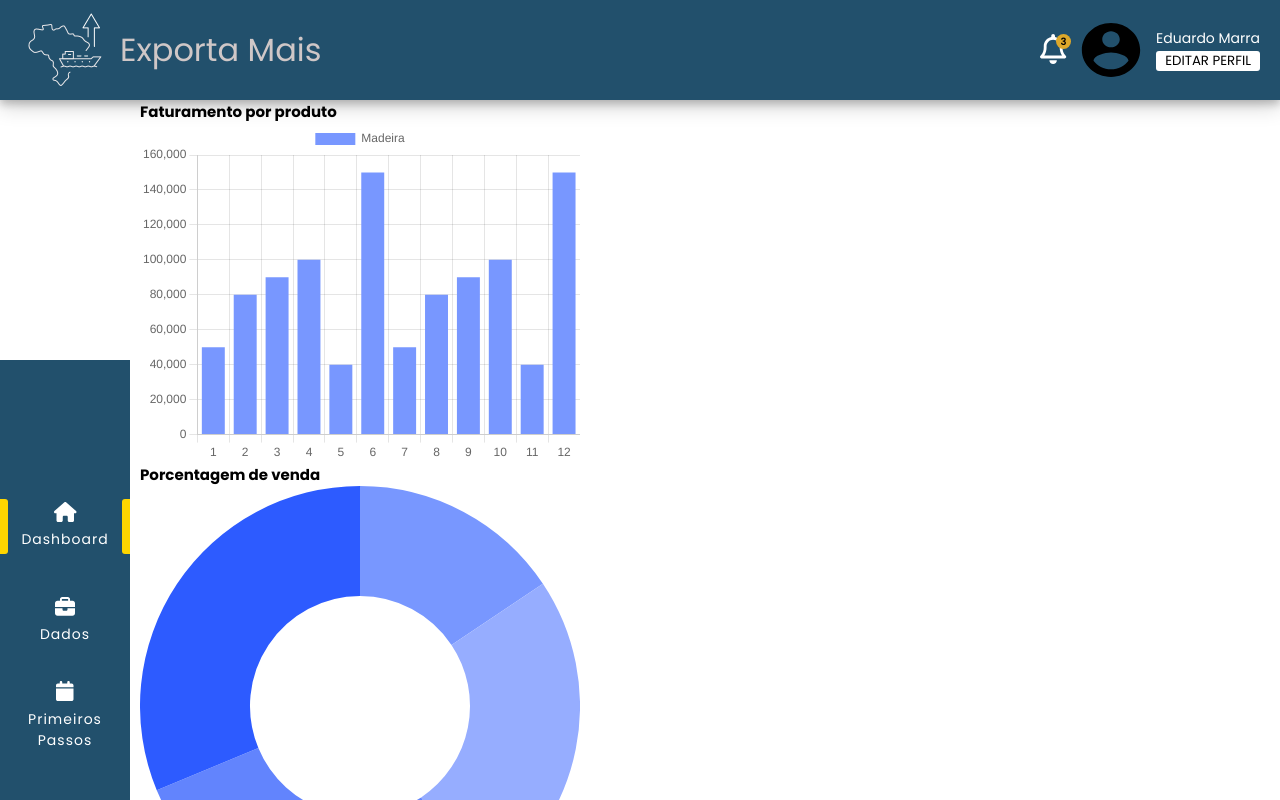
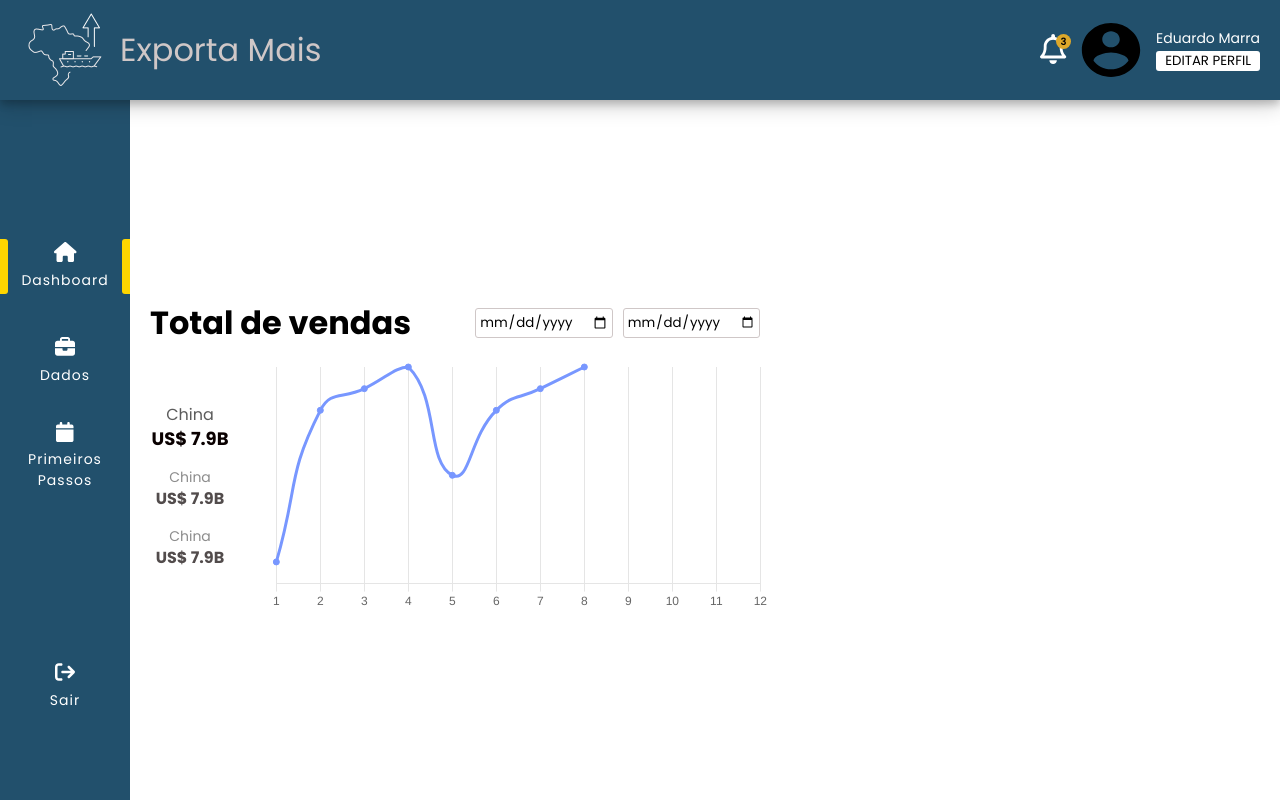
Before and after one commit to Eduardomarra/exportaMaisBr, an Angular app: page / in a window 1280 px wide. Shown: the top 800 px of the page. Built offline with nearby package versions, Linux system fonts and the light colour scheme.

Commit message:
total-sale component

```diff
--- a/src/app/features/dashboard/components/total-sale/total-sale.component.html
+++ b/src/app/features/dashboard/components/total-sale/total-sale.component.html
@@ -1,6 +1,32 @@
-<div>
-  <div>
-    <h2>Total de venda</h2>
-    <canvas id="line" width="440" height="340"></canvas>
+<div class="container">
+  <div class="title">
+    <h2>Total de vendas</h2>
+    <div class="input-date">
+      <div>
+        <input type="date" name="initialDate" id="initial-date" />
+      </div>
+      <div>
+        <input type="date" name="finalDate" id="final-date" />
+      </div>
+    </div>
+  </div>
+  <div class="grafic-sale">
+    <div class="sidebar">
+      <div class="card">
+        <span>China</span>
+        <h2>US$ 7.9B</h2>
+      </div>
+      <div class="card small">
+        <span>China</span>
+        <h2>US$ 7.9B</h2>
+      </div>
+      <div class="card small">
+        <span>China</span>
+        <h2>US$ 7.9B</h2>
+      </div>
+    </div>
+    <div class="chart-bar">
+      <canvas id="line"></canvas>
+    </div>
   </div>
 </div>
--- a/src/app/features/dashboard/components/total-sale/total-sale.component.scss
+++ b/src/app/features/dashboard/components/total-sale/total-sale.component.scss
@@ -0,0 +1,92 @@
+.container {
+  display: flex;
+  align-items: center;
+  justify-content: center;
+  flex-direction: column;
+  gap: 0.5rem;
+  width: 100%;
+
+  .title {
+    display: flex;
+    align-items: center;
+    justify-content: space-between;
+    width: 100%;
+    padding: 1rem;
+
+    h2 {
+      font-size: var(--fontSize-xxlarge);
+    }
+
+    .input-date {
+      display: flex;
+      align-items: center;
+      justify-content: center;
+      gap: 1rem;
+
+      div {
+        input {
+          padding: 0.3rem;
+          border: 1px solid var(--gray);
+          border-radius: 3px;
+        }
+      }
+    }
+  }
+
+  .grafic-sale {
+    display: flex;
+    align-items: center;
+    justify-content: flex-start;
+    gap: 3rem;
+    width: 100%;
+
+    .sidebar {
+      display: flex;
+      align-items: center;
+      justify-content: space-between;
+      flex-direction: column;
+      gap: 2rem;
+
+      .card {
+        display: flex;
+        align-items: center;
+        flex-direction: column;
+        min-width: 10rem;
+        gap: 0.5rem;
+
+        span {
+          font-size: var(--fontSize-medium);
+          line-height: var(--line-medium);
+          color: var(--gray-300);
+        }
+
+        h2 {
+          font-size: var(--fontSize-large);
+          line-height: var(--line-large);
+          color: var(--black);
+        }
+      }
+
+      .card.small {
+        opacity: 0.7;
+        span {
+          font-size: var(--fontSize-small);
+          line-height: var(--line-small);
+        }
+
+        h2 {
+          font-size: var(--fontSize-medium);
+          line-height: var(--line-medium);
+        }
+      }
+    }
+
+    .chart-bar {
+      width: 100%;
+
+      canvas {
+        height: 25rem;
+      }
+    }
+  }
+}
--- a/src/app/features/dashboard/components/total-sale/total-sale.component.ts
+++ b/src/app/features/dashboard/components/total-sale/total-sale.component.ts
@@ -23,11 +23,14 @@ export class TotalSaleComponent implements OnInit {
         datasets: [
           {
             label: 'Madeira',
-            data: [50000, 80000, 90000, 100000, 50000, 80000, 90000, 100000],
+            data: [
+              100000000, 800000000, 900000000, 1000000000, 500000000, 800000000,
+              900000000, 1000000000,
+            ],
             fill: false,
             backgroundColor: ['#7897ff'],
             borderColor: '#7897ff',
-            tension: 0.1,
+            tension: 0.5,
           },
         ],
       },
@@ -38,6 +41,7 @@ export class TotalSaleComponent implements OnInit {
             display: false,
           },
         },
+        indexAxis: 'x',
         plugins: {
           legend: {
             display: false,
--- a/src/app/features/dashboard/dashboard.component.html
+++ b/src/app/features/dashboard/dashboard.component.html
@@ -2,9 +2,9 @@
 <div class="container">
   <app-sidebar></app-sidebar>
   <div>
-    <app-per-product></app-per-product>
+    <app-total-sale></app-total-sale>
+    <!--<app-per-product></app-per-product>
     <app-percent-sale></app-percent-sale>
-    <app-total-sale></app-total-sale>
-    <app-ranking></app-ranking>
+    <app-ranking></app-ranking>-->
   </div>
 </div>
--- a/src/styles.scss
+++ b/src/styles.scss
@@ -8,6 +8,7 @@
   --gray: #cfc7c7;
   --gray-100: #d9d9d9;
   --gray-200: #d4d5da;
+  --gray-300: #5c5c5c;
   --yellow: #ffd600;
   --yellow-100: #dda82a;
   --black: #0a0101;
```
